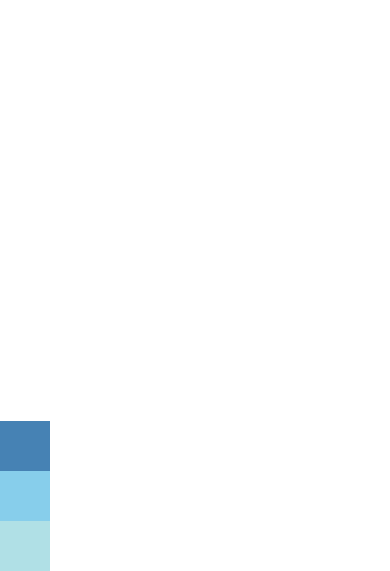
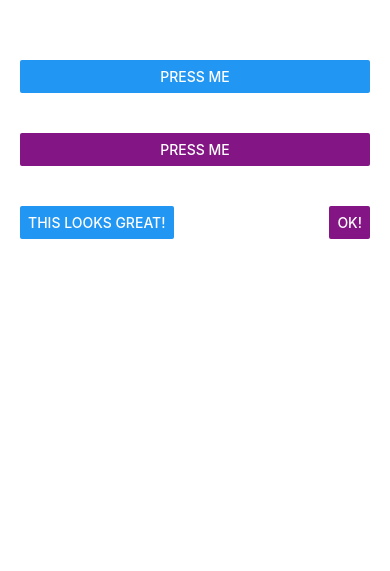
Before and after one commit to gcarvajalp/recycling-points, a React Native app: screen / in a window 390 px wide. Shown: the part 273-844 px from the top of the page. Built offline with nearby package versions, Linux system fonts and the light colour scheme.

Commit message:
add button basics examples

```diff
--- a/App.js
+++ b/App.js
@@ -1,14 +1,40 @@
 import React, {Component} from 'react';
-import {View} from 'react-native';
+import {Button, StyleSheet, View} from 'react-native';
 
-export default class FlexDirectionsBasics extends Component{
+export default class buttonBasics extends Component {
+	_onPressButton(){
+		alert('You tapped the button!');
+	}
+
 	render(){
 		return(
-			<View style={{flex:1, flexDirection:'column-reverse'}}>
-				<View style={{width:50, height:50, backgroundColor:'powderblue'}}/>
-				<View style={{width:50, height:50, backgroundColor:'skyblue'}}/>
-				<View style={{width:50, height:50, backgroundColor:'steelblue'}}/>
+			<View style={styles.container}>
+				<View style={styles.buttonContainer}>
+				<Button onPress={this._onPressButton} title="Press Me"/>
+				</View>
+				<View style={styles.buttonContainer}>
+					<Button onPress={this._onPressButton} title="Press Me" color="#841584"/>
+				</View>
+				<View style={styles.alternativeLayoutButtonContainer}>
+				<Button onPress={this._onPressButton} title="This looks great!" />
+				<Button onPress={this._onPressButton} title="OK!" color="#841584" />
+				</View>
 			</View>
 		);
 	}
-};
+}
+
+const styles = StyleSheet.create({
+	container:{
+		flex :1 ,
+		justifyContent: 'center'
+	},
+	buttonContainer:{
+		margin:20
+	},
+	alternativeLayoutButtonContainer:{
+		margin:20,
+		flexDirection: 'row',
+		justifyContent: 'space-between'
+	}
+});
```
